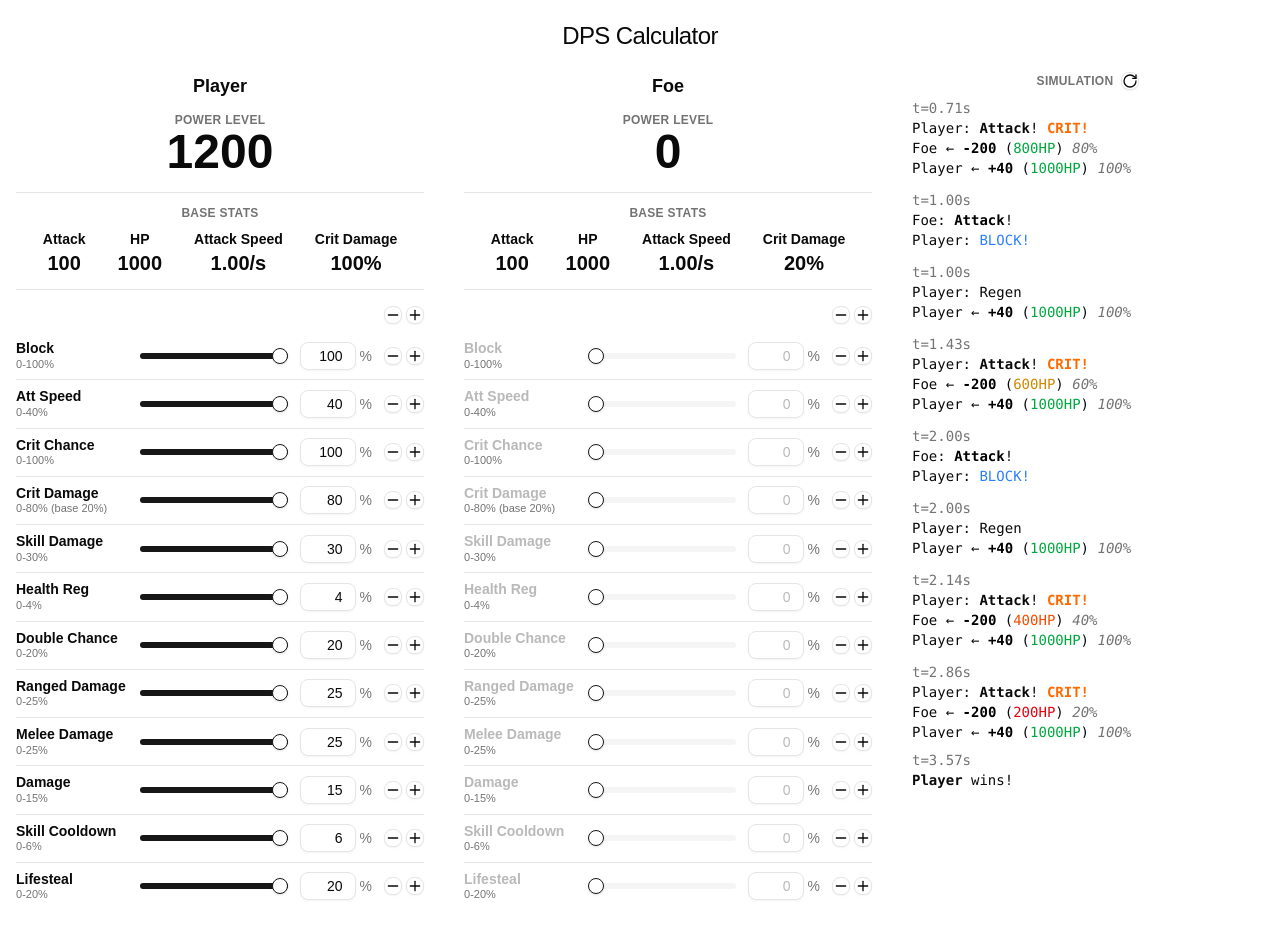
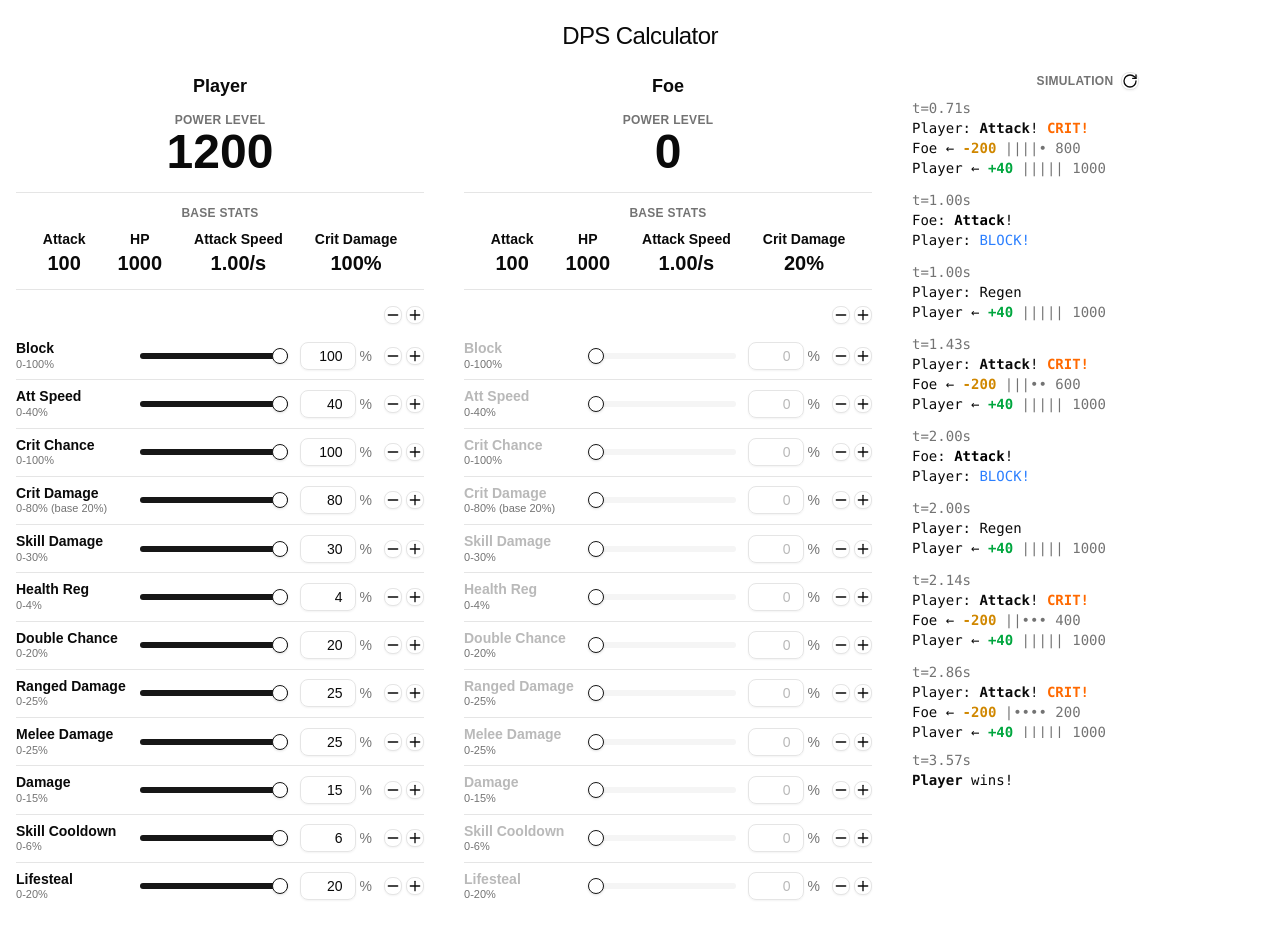
Before and after one commit to biyul/calculator-for-forge-master, a React (Vite) app: page / in a window 1280 px wide. Both pictures are taken after a click on the button 415 px from the left and 315 px from the top of the page. Built offline with nearby package versions, Linux system fonts and the light colour scheme.

Commit message:
Update sim lines.  Damage/heal is now coloured. Remaining HP% is now a bar graph. Remining flat HP is just a number.

```diff
--- a/src/App.tsx
+++ b/src/App.tsx
@@ -3,7 +3,7 @@ import { RotateCw } from 'lucide-react'
 import { getBaseStat } from './baseStats.ts'
 import { getStatBase } from './stats.ts'
 import { buildTimeline, type AttackEvent, type RegenEvent } from './simulator.ts'
-import { hpColorClass } from './hpColor.ts'
+import { hpBar } from './hpBar.ts'
 import { useCombatantStats } from './useCombatantStats.ts'
 import CombatantPanel from './components/CombatantPanel.tsx'
 import { Button } from '@/components/ui/button'
@@ -115,11 +115,11 @@ function App() {
                     <span>
                       {event.label}
                       {' ← '}
-                      <span className="font-bold text-black dark:text-neutral-300">+{event.healAmount}</span>
-                      {' ('}
-                      <span className={hpColorClass(percent)}>{event.hpAfter}HP</span>
-                      {') '}
-                      <span className="text-neutral-500 italic">{percent}%</span>
+                      <span className="font-bold text-green-600">+{event.healAmount}</span>
+                      {' '}
+                      <span className="text-neutral-500">{hpBar(percent)}</span>
+                      {' '}
+                      <span className="text-neutral-500">{event.hpAfter}</span>
                     </span>
                   </div>
                 )
@@ -169,31 +169,25 @@ function App() {
                   <span>
                     {event.targetLabel}
                     {' ← '}
-                    <span className="font-bold text-black dark:text-neutral-300">-{event.damage}</span>
-                    {' ('}
-                    <span className={hpColorClass(percent)}>{event.targetHpAfter}HP</span>
-                    {') '}
-                    <span className="text-neutral-500 italic">{percent}%</span>
+                    <span className="font-bold text-yellow-600">-{event.damage}</span>
+                    {' '}
+                    <span className="text-neutral-500">{hpBar(percent)}</span>
+                    {' '}
+                    <span className="text-neutral-500">{event.targetHpAfter}</span>
                   </span>
                   {event.lifesteal && (
                     <span>
                       {event.attackerLabel}
                       {' ← '}
-                      <span className="font-bold text-black dark:text-neutral-300">
+                      <span className="font-bold text-green-600">
                         +{event.lifesteal.healAmount}
                       </span>
-                      {' ('}
-                      <span
-                        className={hpColorClass(
-                          Math.round((event.lifesteal.attackerHpAfter / event.lifesteal.attackerMaxHp) * 100),
-                        )}
-                      >
-                        {event.lifesteal.attackerHpAfter}HP
+                      {' '}
+                      <span className="text-neutral-500">
+                        {hpBar(Math.round((event.lifesteal.attackerHpAfter / event.lifesteal.attackerMaxHp) * 100))}
                       </span>
-                      {') '}
-                      <span className="text-neutral-500 italic">
-                        {Math.round((event.lifesteal.attackerHpAfter / event.lifesteal.attackerMaxHp) * 100)}%
-                      </span>
+                      {' '}
+                      <span className="text-neutral-500">{event.lifesteal.attackerHpAfter}</span>
                     </span>
                   )}
                 </div>
--- /dev/null
+++ b/src/hpBar.ts
@@ -0,0 +1,6 @@
+const SEGMENTS = 5
+
+export function hpBar(percent: number): string {
+  const filled = Math.ceil((percent / 100) * SEGMENTS)
+  return '|'.repeat(filled) + '•'.repeat(SEGMENTS - filled)
+}
--- a/src/hpColor.ts
+++ /dev/null
@@ -1,7 +0,0 @@
-export function hpColorClass(percent: number): string {
-  if (percent <= 0) return 'text-neutral-500 dark:text-neutral-700'
-  if (percent < 25) return 'text-red-600'
-  if (percent < 50) return 'text-orange-600'
-  if (percent < 75) return 'text-yellow-600'
-  return 'text-green-600'
-}
```
